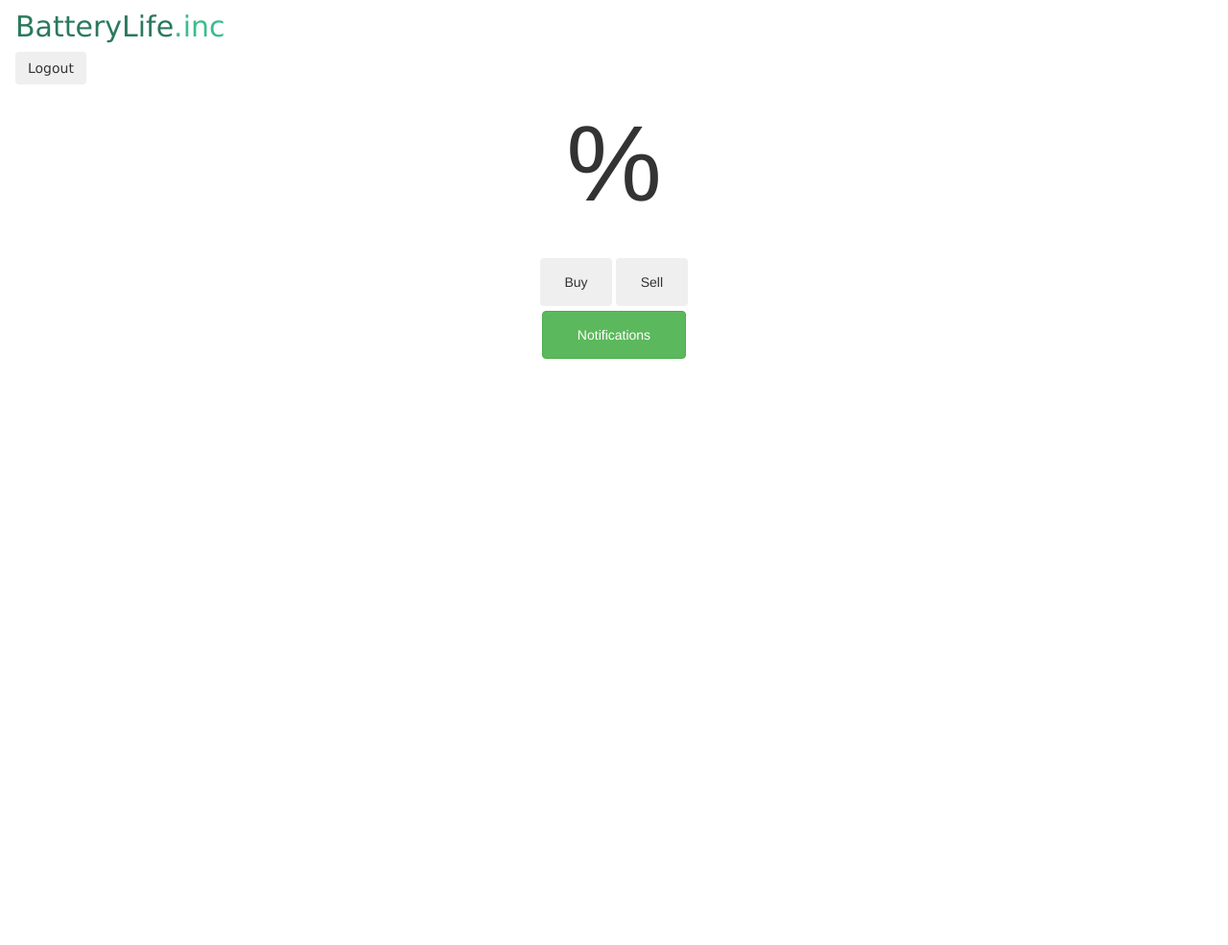
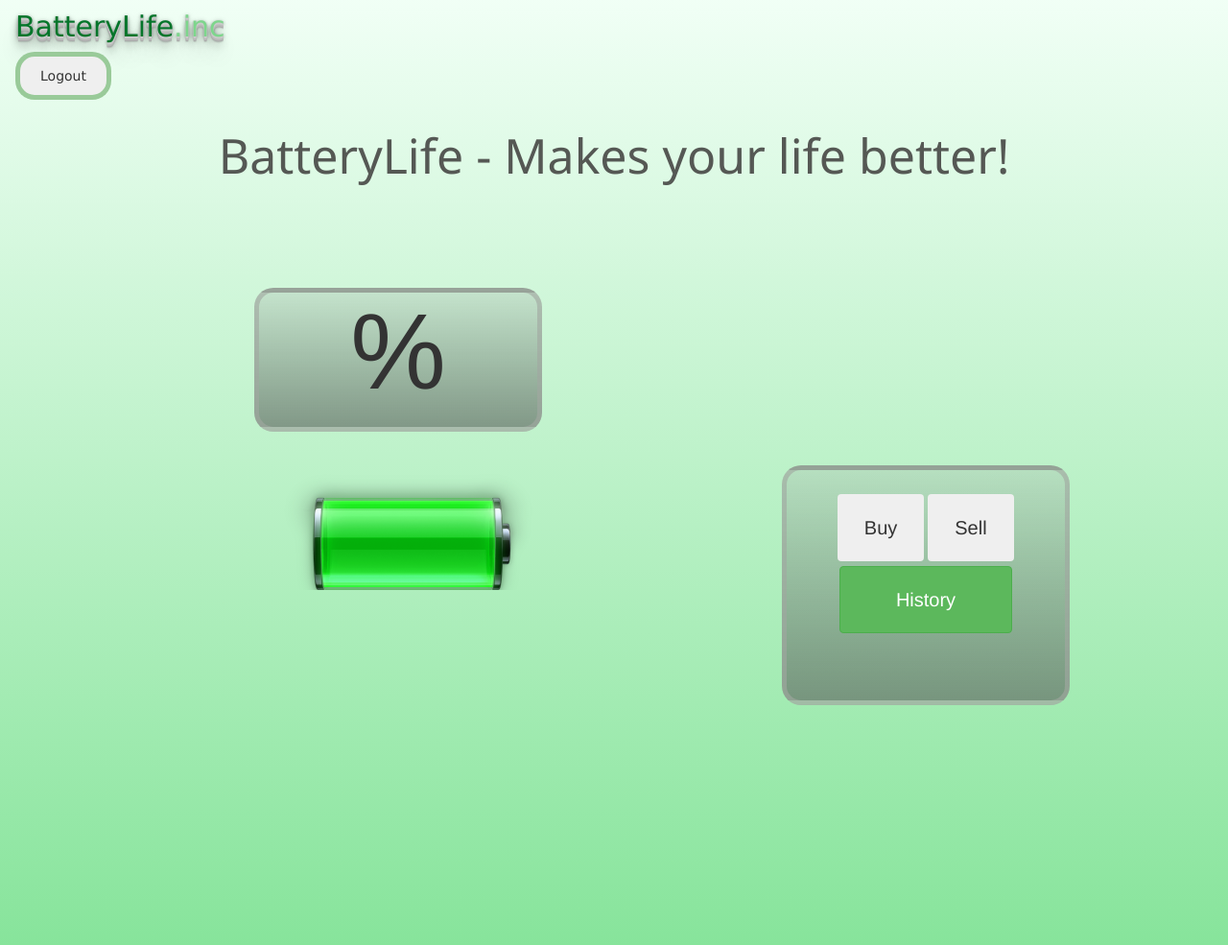
Before and after one commit to Neomiep/Hackathon-Battery, a website with bundled scripts: page public/homepage/index.html in a window 1280 px wide. Shown: the whole page at 96% size. Before the commit the page ends 800 px from the top, so only its background shows below. Built offline with nearby package versions, Linux system fonts and the light colour scheme.

Commit message:
style homepage

```diff
--- a/public/homepage/index.html
+++ b/public/homepage/index.html
@@ -1,13 +1,14 @@
 <!DOCTYPE html>
 <html lang="en">
 <head>
-  <title>Bootstrap Example</title>
+  <title>My Acount</title>
   <meta charset="utf-8">
   <meta name="viewport" content="width=device-width, initial-scale=1">
   <link rel="stylesheet" href="\bootstrap\dist\css\bootstrap.css" />
   <link rel="stylesheet" href="\@fortawesome\fontawesome-free\css\fontawesome.css" />
   <link rel="stylesheet" type="text/css" media="screen" href="main.css" />
   <link rel="stylesheet" href="https://maxcdn.bootstrapcdn.com/bootstrap/3.3.7/css/bootstrap.min.css">
+  <link rel="stylesheet" href="https://use.fontawesome.com/releases/v5.3.1/css/all.css" integrity="sha384-mzrmE5qonljUremFsqc01SB46JvROS7bZs3IO2EmfFsd15uHvIt+Y8vEf7N7fWAU" crossorigin="anonymous">
 </head>
 <body>
 <div class="container-fluid">
@@ -16,22 +17,26 @@
       <h5 id="title"><span id="color-dark">BatteryLife</span><span id="color">.inc</span></h5>
       <button type="button" class="btn btn-outline-success" id="logout">Logout</button>
     </nav>
-
-    <h1 class="battery"><span id="battery"></span>%</h1>
-
+    <h1 class="h1-text text-center">BatteryLife - Makes your life better!</h1>
+    <h1 class="battery">
+      <span id="battery"></span>%
+      <img src="\images\battery.png" class="img-battery rounded float-left" alt="...">
+    </h1>
+    <div class="buttons">
     <div class="buy-sell">
       <button type="button" id="buy" class="btn btn-outline-success" data-toggle="modal" data-target="#buyModal">Buy</button>
 
       <button type="button" id="sell" class="btn btn-outline-success" data-toggle="modal" data-target="#sellModal">Sell</button>
     </div>
-    <button type="button" id="notifications" class="btn btn-success">Notifications</button>
+    <button type="button" id="history" class="btn btn-success">History</button>
+  </div>
 
     <div id="buyModal" class="modal fade" role="dialog">
       <div class="modal-dialog">
 
         <div class="modal-content">
           <div class="modal-header">
-            <h4 class="modal-title ">Buy</h4>
+            <h4 class="modal-title buy-modal">Buy</h4>
             <button type="button" class="close btn-outline-success" data-dismiss="modal">&times;</button>
           </div>
           <div class="modal-body">
@@ -48,7 +53,7 @@
       <div class="modal-dialog">
         <div class="modal-content">
           <div class="modal-header">
-            <h4 class="modal-title">Sell</h4>
+            <h4 class="modal-title buy-modal">Sell</h4>
             <button type="button" class="close btn-outline-success" data-dismiss="modal">&times;</button>
           </div>
           <div class="modal-body">
@@ -58,7 +63,7 @@
 
           </div>
           <div class="modal-footer">
-             <button type="button" class="btn btn-outline-success" id="post-sell">Post</button>
+             <button type="button" class="btn btn-outline-success" id="post-sell" data-dismiss="modal">Post</button>
             <button type="button" class="btn btn-outline-success" data-dismiss="modal">Close</button>
           </div>
         </div>
@@ -70,9 +75,8 @@
     <script id="sales-template" type="text/x-handlebars-template">
     {{#each sale}}
     <div class="sale">
-      <div class="salediv">{{#each userSelling}} <span class="username">{{userName}}</span> {{/each}} is selling <span class="amount">{{amount}}</span>%</div>
-      <button type="button" class="buy btn">Buy</button>
-      <hr>
+      <div class="salediv">{{#each userSelling}} <span class="username">{{userName}}</span> {{/each}} is selling <span class="amount">{{amount}}</span>% <i class="fas fa-battery-full"></i></div>
+      <button type="button" class="buy btn btn-success" data-dismiss="modal">Buy</button>
     </div>
 
     {{/each}}
@@ -83,6 +87,7 @@
     <script src="\handlebars\dist\handlebars.js"></script>
     <script src="main.js" type="module"></script>
     <script src="battery.js" type="module"></script>
+    <div class="span"></div>
 </body>
 
 </html>
--- a/public/homepage/main.css
+++ b/public/homepage/main.css
@@ -1,5 +1,6 @@
 body{
-    font-family:Arial, Helvetica, sans-serif
+    font-family:'Segoe UI', Tahoma, Geneva, Verdana, sans-serif;
+    background-image:linear-gradient(rgba(240, 255, 245, 0.945), rgb(135, 228, 155)) !important;
 }
 i{
     height:100px;
@@ -10,18 +11,20 @@ i{
     font-size:8em;
     text-align:center;
 }
-#notifications{
+#history{
     display:block;
     margin:0 auto;
-    height: 50px;
-    width: 150px;
+    height: 70px;
+    width: 180px;
+    font-size: 20px;
 }
 .salediv{
     display:inline-block;
 }
 #buy, #sell{
-    height: 50px;
-    width: 75px;
+    height: 70px;
+    width: 90px;
+    font-size: 20px;
 }
 .buy-sell{
     text-align:center;
@@ -33,14 +36,26 @@ i{
   }
 
   #title{
+    text-shadow: 0 1px 0 #ccc,
+    0 2px 0 #c9c9c9,
+    0 3px 0 #bbb,
+    0 4px 0 #b9b9b9,
+    0 5px 0 #aaa,
+    0 6px 1px rgba(0,0,0,.1),
+    0 0 5px rgba(0,0,0,.1),
+    0 1px 3px rgba(0,0,0,.3),
+    0 3px 5px rgba(0,0,0,.2),
+    0 5px 10px rgba(0,0,0,.25),
+    0 10px 10px rgba(0,0,0,.2),
+    0 20px 20px rgba(0,0,0,.15);
     font-size: 30px;
   }
   #color{
-  color: #3CBC8D
+  color: rgb(125, 214, 140)
   }
 
   #color-dark{
-    color:rgb(42, 121, 92);
+    color:rgb(4, 117, 42);
   }
 
   #amount {
@@ -53,3 +68,44 @@ i{
     margin-left:350px;
     margin-top: 80px;
 }
+.img-battery{
+    margin-left: 20px;
+}
+.battery{
+    border: 5px solid rgba(161, 167, 161, 0.623);
+    width: 300px;
+    border-radius: 20px;
+    margin-left: 250px;
+    margin-top: 100px;
+    display: inline-block;
+    background: linear-gradient(rgba(167, 177, 170, 0.281), rgba(97, 105, 99, 0.658));
+}
+.span{
+    height: 250px;
+}
+.buttons{
+    border: 5px solid rgba(161, 167, 161, 0.623);
+    border-radius: 20px;
+    width: 300px;
+    height: 250px;
+    margin-left: 800px;
+    margin-top: -110px;
+    padding-top: 20px;
+    background: linear-gradient(rgba(167, 177, 170, 0.281), rgba(97, 105, 99, 0.658));
+}
+#logout{
+    height: 50px;
+    width: 100px;
+    border: 5px solid rgba(86, 175, 86, 0.555);
+    border-radius: 20px;
+}
+.h1-text{
+    padding-top: 10px;
+    font-size: 50px;
+    font-family: 'Segoe UI', Tahoma, Geneva, Verdana, sans-serif;
+    color:rgb(85, 88, 84)
+}
+.buy-modal{
+    color: green;
+    font-family: 'Segoe UI', Tahoma, Geneva, Verdana, sans-serif;
+}
```
Also changed, not shown: public/images/battery.png (added).
